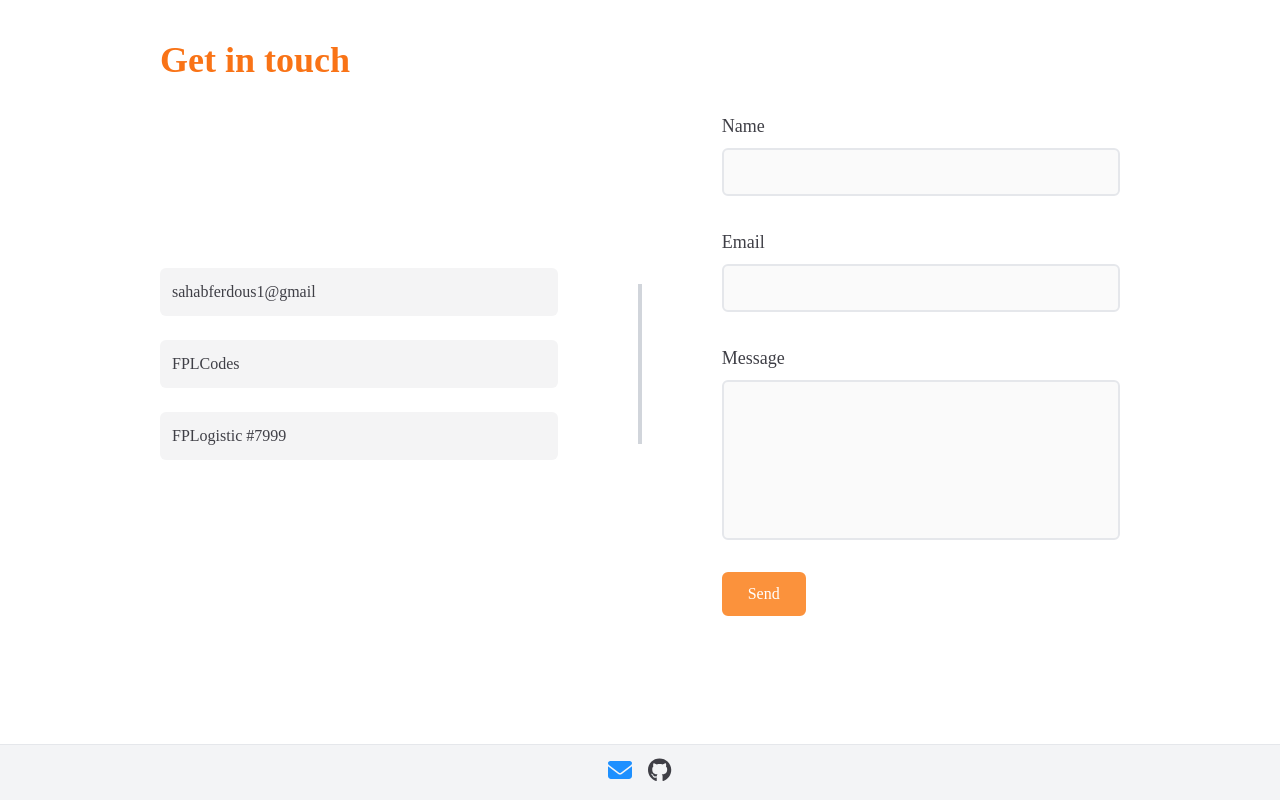
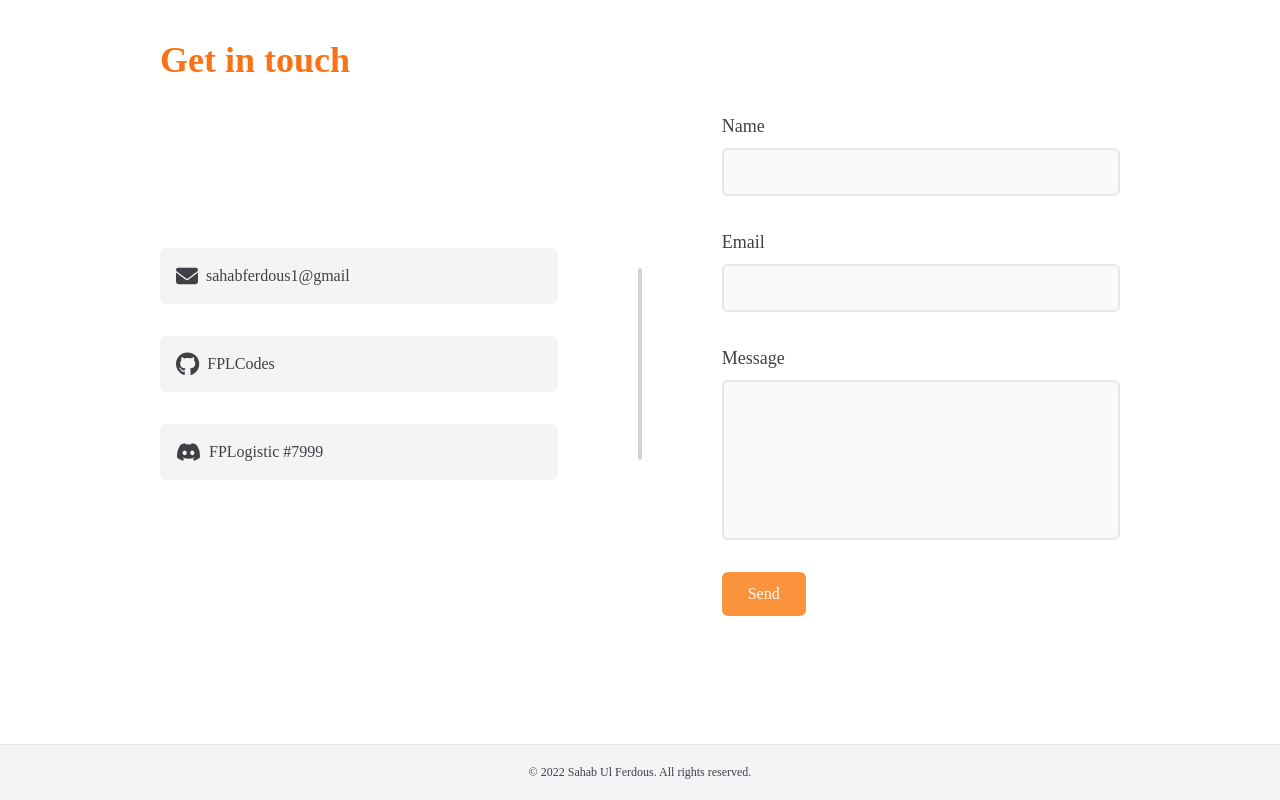
Before and after one commit to FPLCodes/Personal-portfolio, a Next.js app: page / in a window 1280 px wide. Shown: the part 4373-5173 px from the top of the page. Built offline with nearby package versions, Linux system fonts and the light colour scheme.

Commit message:
Finished contact form

```diff
--- a/pages/index.tsx
+++ b/pages/index.tsx
@@ -10,7 +10,7 @@ import AniCountdown from "../public/AniCountdown.png";
 import US_GDP from "../public/US-GDP.png";
 
 import { faArrowDown, faEnvelope } from "@fortawesome/free-solid-svg-icons";
-import { faGithub } from "@fortawesome/free-brands-svg-icons";
+import { faGithub, faDiscord } from "@fortawesome/free-brands-svg-icons";
 
 const Home: NextPage = () => {
   return (
@@ -397,17 +397,24 @@ const Home: NextPage = () => {
           </h1>
 
           <div className="flex flex-col md:flex-row md:items-center">
-            <div className="space-y-6 w-full md:w-1/2">
-              <div className="bg-zinc-100 p-3 rounded-md">
-                sahabferdous1@gmail
+            <div className="space-y-8 w-full md:w-1/2">
+              <div className="bg-zinc-100 flex gap-x-2 place-items-center p-4 rounded-md">
+                <FontAwesomeIcon icon={faEnvelope} style={{ fontSize: 22 }} />
+                <p>sahabferdous1@gmail</p>
               </div>
 
-              <div className="bg-zinc-100 p-3 rounded-md">FPLCodes</div>
+              <div className="bg-zinc-100 flex gap-x-2 place-items-center p-4 rounded-md">
+                <FontAwesomeIcon icon={faGithub} style={{ fontSize: 24 }} />
+                <p>FPLCodes</p>
+              </div>
 
-              <div className="bg-zinc-100 p-3 rounded-md">FPLogistic #7999</div>
+              <div className="bg-zinc-100 flex gap-x-2 place-items-center p-4 rounded-md">
+                <FontAwesomeIcon icon={faDiscord} style={{ fontSize: 20 }} />
+                <p>FPLogistic #7999</p>
+              </div>
             </div>
 
-            <div className="bg-gray-300 hidden md:block w-1 h-40 place-self-center mx-10 lg:mx-20"></div>
+            <div className="bg-gray-300 hidden md:block w-1 h-48 rounded-xl place-self-center mx-10 lg:mx-20 2xl:mx-32"></div>
 
             <form
               className="kwes-form md:w-1/2 space-y-8 py-10 md:py-0"
@@ -450,7 +457,7 @@ const Home: NextPage = () => {
               </div>
 
               <button
-                className="border-2 w-full md:w-auto border-orange-400 rounded-md px-6 py-2 text-white transition-all bg-orange-400 hover:bg-orange-500"
+                className="border-2 w-full lg:w-auto border-orange-400 rounded-md px-6 py-2 text-white transition-all bg-orange-400 hover:bg-orange-500"
                 type="submit"
               >
                 Send
@@ -461,15 +468,9 @@ const Home: NextPage = () => {
       </main>
 
       <footer className="flex gap-x-4 h-14 w-full items-center justify-center border-t mt-32 bg-gray-100">
-        <a href="mailto:sahabferdous1@gmail.com">
-          <FontAwesomeIcon
-            icon={faEnvelope}
-            style={{ fontSize: 24, color: "dodgerblue" }}
-          />
-        </a>
-        <a href="https://github.com/FPLCodes" target="_blank">
-          <FontAwesomeIcon icon={faGithub} style={{ fontSize: 24 }} />
-        </a>
+        <h1 className="text-xs font-light">
+          © 2022 Sahab Ul Ferdous. All rights reserved.
+        </h1>
       </footer>
     </div>
   );
```
